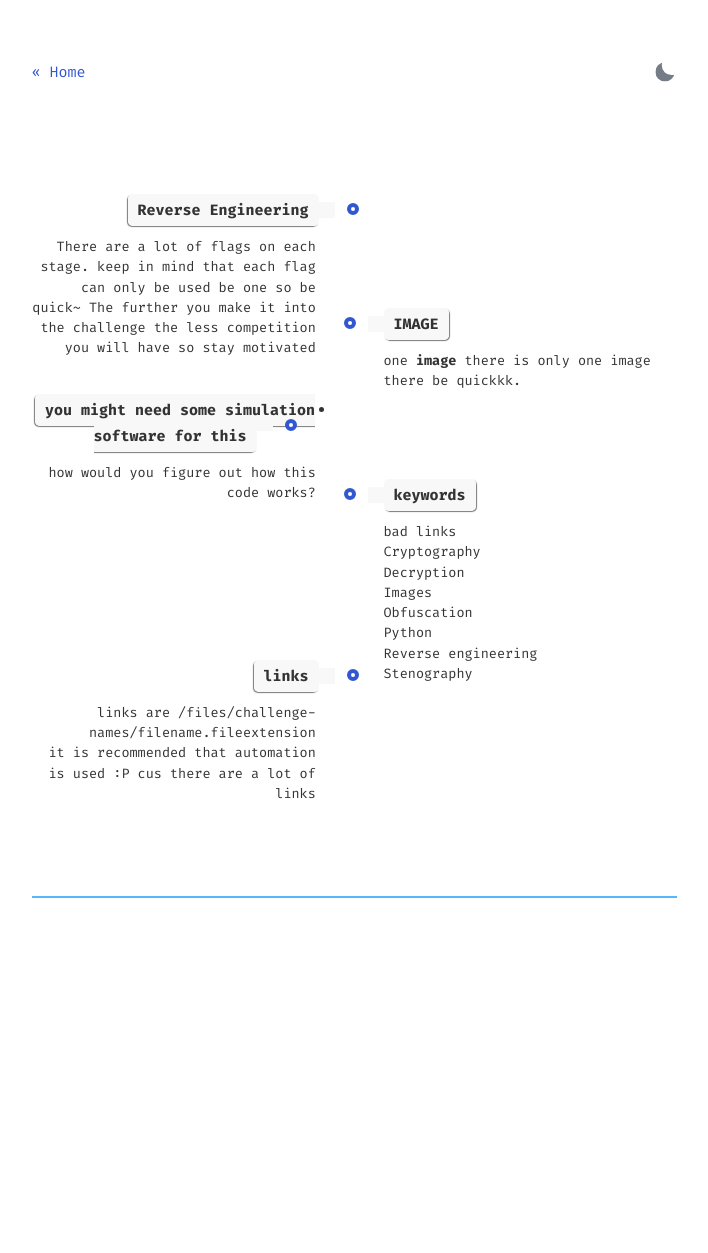
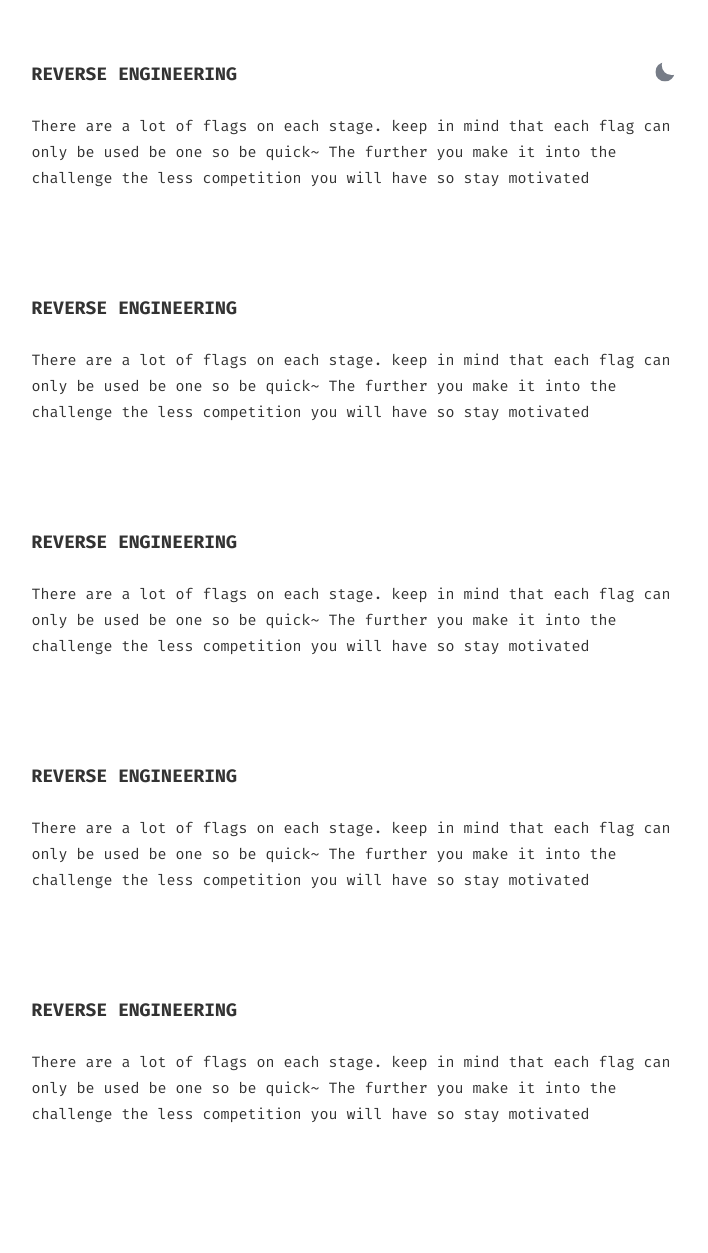
Before and after one commit to Jockky-dev/violet-rabbit-v2, a Jekyll site: the page built from about.html, in a window 1280 px wide. Shown: the whole page, without its empty margins (286-994 px from the left). Built offline with Jekyll 4.4.1, drawn with Linux system fonts in a browser that asks for light colours; before the commit the page ends 949 px from its top, so only the background shows below that.

Commit message:
Update about.html

```diff
--- a/about.html
+++ b/about.html
@@ -1,77 +1,45 @@
 ---
-layout: about
+layout: default
 ---
+<section id="intro">
+    <div class="flex-row-between">
+        <h1>Reverse  Engineering</h1>
+        <button title="Change theme" id="theme-toggle" onclick="modeSwitcher()">
+            <div></div>
+        </button>
+    </div>
+    <div class="bio">
+            There are a lot of flags on each stage. keep in mind that each flag can only be used be one so be quick~
+            The further you make it into the challenge the less competition you will have so stay motivated
+        </p>
+    </div>
+    <br>
+       <h1>Reverse  Engineering</h1>
+    <div class="bio">
+            There are a lot of flags on each stage. keep in mind that each flag can only be used be one so be quick~
+            The further you make it into the challenge the less competition you will have so stay motivated
+        </p>
+    </div>
+    <br>
+       <h1>Reverse  Engineering</h1>
+    <div class="bio">
+            There are a lot of flags on each stage. keep in mind that each flag can only be used be one so be quick~
+            The further you make it into the challenge the less competition you will have so stay motivated
+        </p>
+    </div>
+    <br>
+       <h1>Reverse  Engineering</h1>
+    <div class="bio">
+            There are a lot of flags on each stage. keep in mind that each flag can only be used be one so be quick~
+            The further you make it into the challenge the less competition you will have so stay motivated
+        </p>
+    </div><br>
+       <h1>Reverse  Engineering</h1>
+    <div class="bio">
+            There are a lot of flags on each stage. keep in mind that each flag can only be used be one so be quick~
+            The further you make it into the challenge the less competition you will have so stay motivated
+        </p>
+    </div>
 
-<section>
-    <!-- The Timeline -->
-        <!-- Item 1 -->
-        <li>
-            <div class="direction-l">
-                <div class="flag-wrapper">
-                    <span class="flag">Reverse  Engineering</span>
-                </div>
-                <div class="desc">
-                    There are a lot of flags on each stage. keep in mind that each flag can only be used be one so be quick~
-                    The further you make it into the challenge the less competition you will have so stay motivated
-                </div>
-            </div>
-        </li>
 
-        <!-- Item 2 -->
-        <li>
-            <div class="direction-r">
-                <div class="flag-wrapper">
-                    <span class="flag">IMAGE</span>
-                </div>
-                <div class="desc">
-                    one <strong>image</strong> there is only one image there be quickkk.
-                </div>
-            </div>
-        </li>
-<br>
-</br>
-        <!-- Item 3 -->
-        <li>
-            <div class="direction-l">
-                <div class="flag-wrapper">
-                    <span class="flag">you might need some simulation software for this</span>
-                </div>
-                <div class="desc">
-                    how would you figure out how this code works?
-                </div>
-            </div>
-        </li>
-<br>
-        <!-- Item 4 -->
-        <li>
-            <div class="direction-r">
-                <div class="flag-wrapper">
-                    <span class="flag">keywords</span>
-                </div>
-                <div class="desc">
-                         bad links
-                     <br>Cryptography
-                     <br>Decryption
-                     <br>Images
-                     <br>Obfuscation
-                     <br>Python
-                     <br>Reverse engineering
-                     <br>Stenography
-                </div>
-            </div>
-        </li>
-<br>
-        <!-- Item 5 -->
-        <li>
-            <div class="direction-l">
-                <div class="flag-wrapper">
-                    <span class="flag">links</span>
-                </div>
-                <div class="desc">
-                    links are /files/challenge-names/filename.fileextension
-                    <br>it is recommended that automation is used :P cus there are a lot of links
-                </div>
-            </div>
-        </li>
-<br>
 </section>
```
